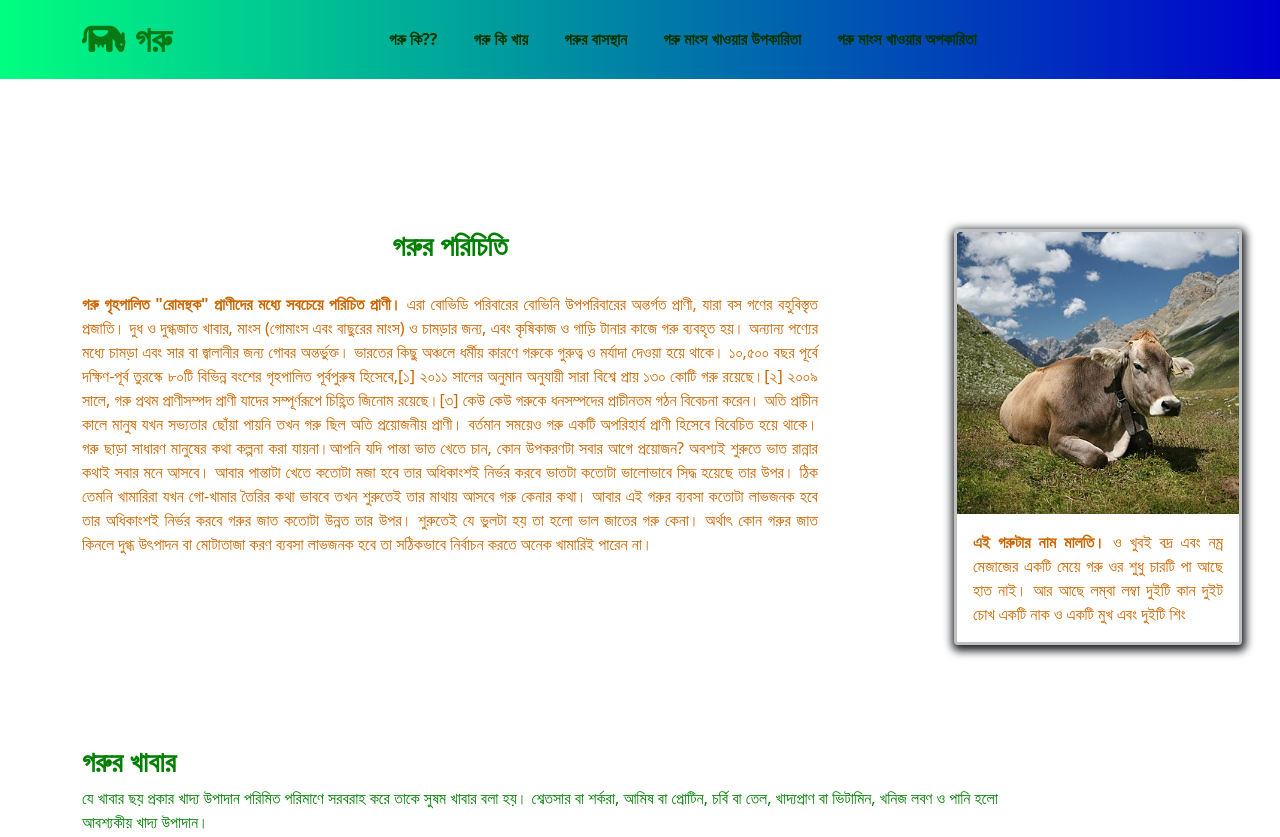
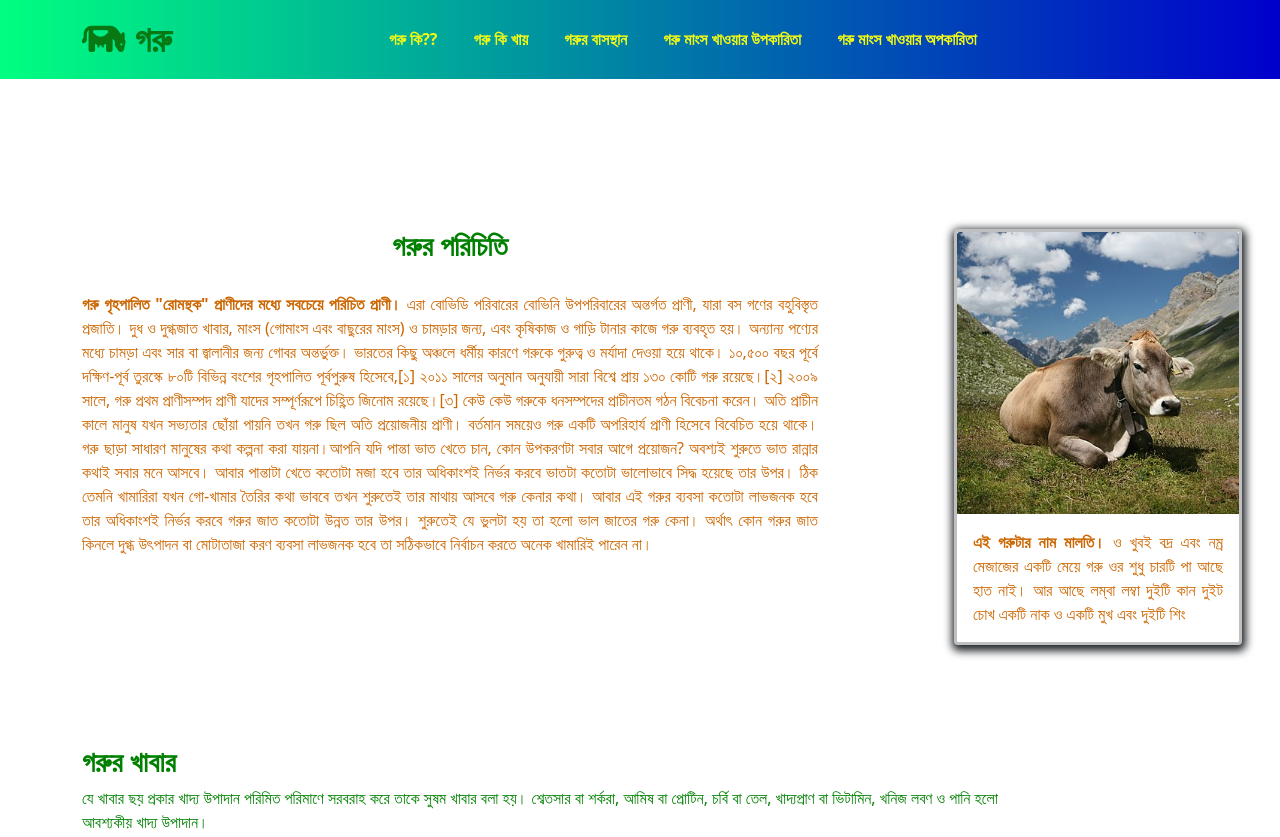
Before and after one commit to mahedimidia/bangla-cow, a plain HTML site: page index.html in a window 1280 px wide. Shown: the top 837 px of the page. Drawn offline with nearby package versions, Linux system fonts and the light colour scheme.

Commit message:
Add files via upload

```diff
--- a/style.css
+++ b/style.css
@@ -20,7 +20,7 @@
 .nav-link{
     margin-right: 20px;
     transition: 0.3s ease all;
-    color: #003300 !important;
+    color: #f1f917 !important;
     font-weight: 600;
 }
 .nav-link:hover{
```
